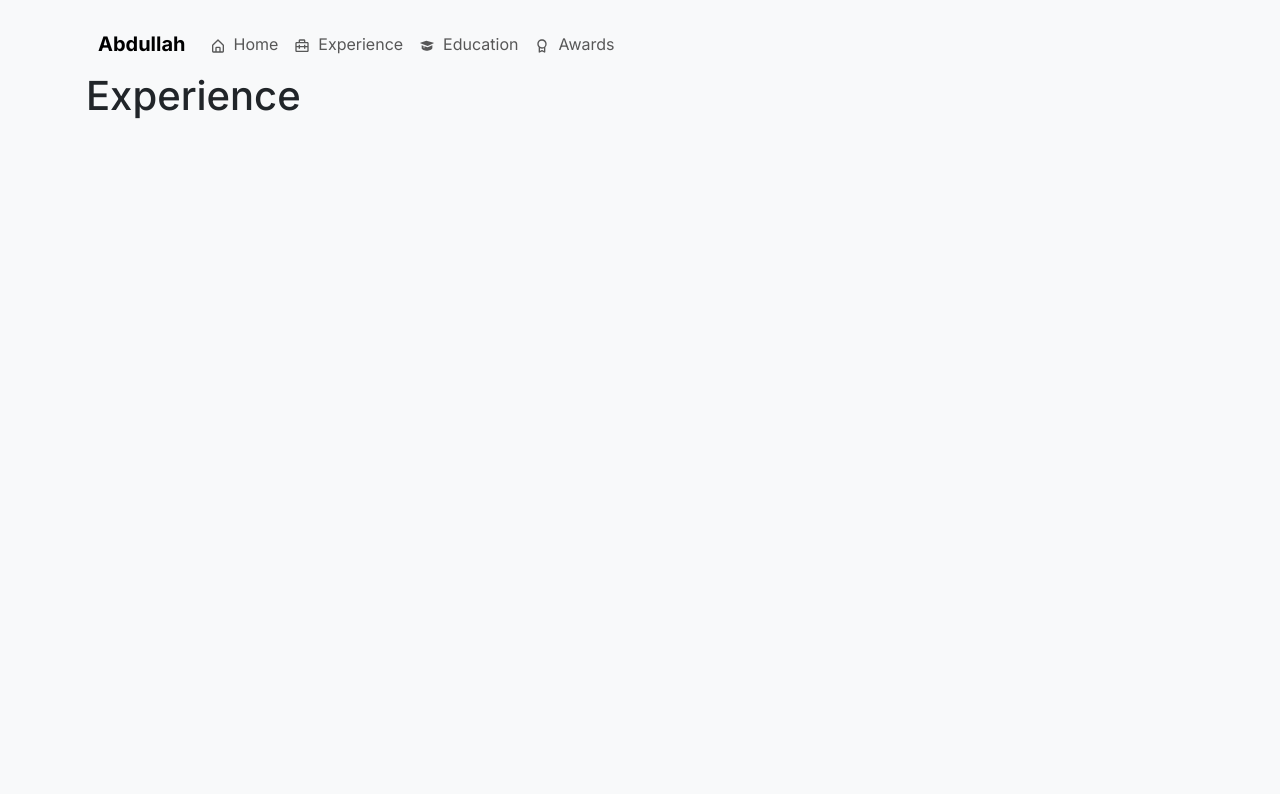
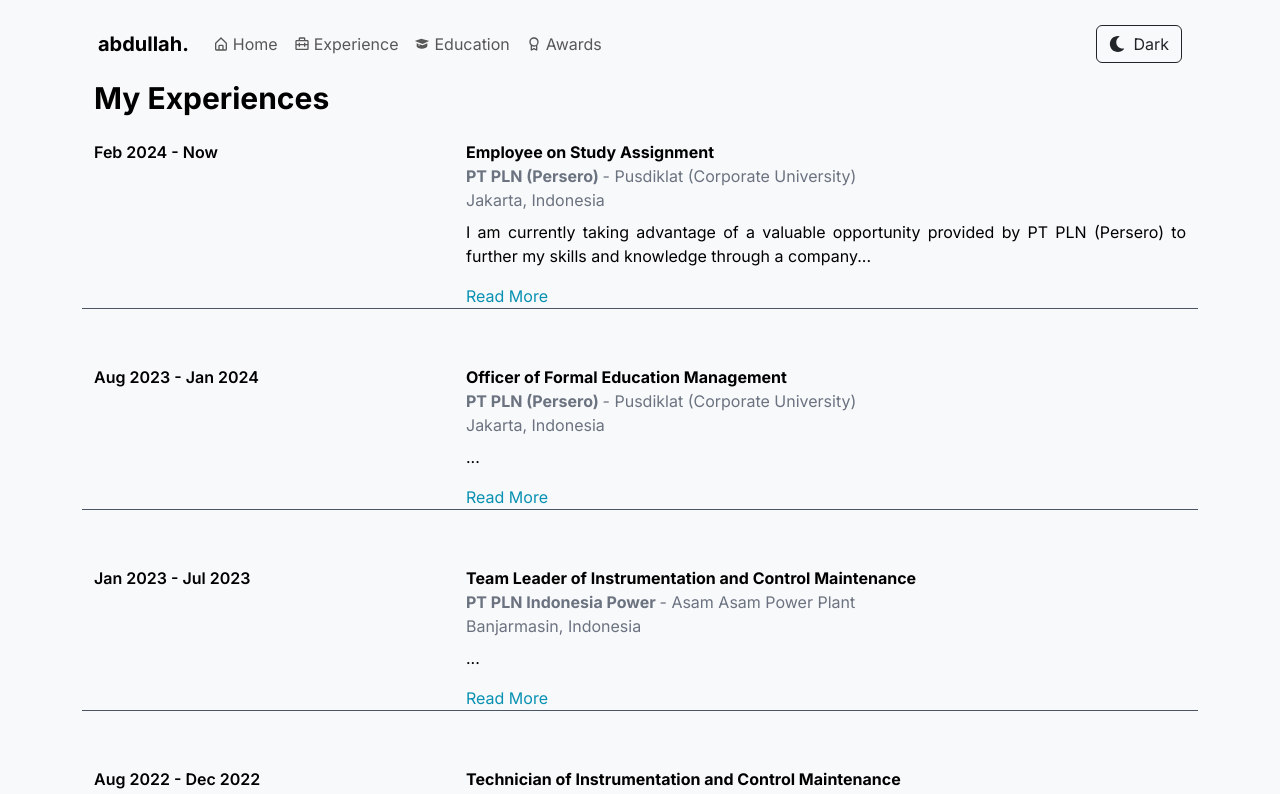
Before and after one commit to simplehasan/next_cv, a Next.js app: page /experience in a window 1280 px wide. Shown: the top 794 px of the page. Built offline with nearby package versions, Linux system fonts and the light colour scheme.

Commit message:
experiences

```diff
--- a/src/app/experience/page.jsx
+++ b/src/app/experience/page.jsx
@@ -1,7 +1,49 @@
+"use client";
+import { Col, Row } from "react-bootstrap";
+import { Experience as Exp } from "../../components/profile";
+import { useDarkMode } from "../../components/DarkModeContext";
+import React, { useState } from "react";
+
 const Experience = () => {
+  const { darkMode } = useDarkMode();
+  const [expandedItems, setExpandedItems] = useState({});
+
+  const toggleExpand = (key) => {
+    setExpandedItems(prev => ({...prev, [key]: !prev[key]}));
+  };
+
   return (
     <>
-      <h1>Experience</h1>
+      <Row className="p-2 align-items-start">
+        <h1 className="text-3xl font-bold mb-3">My Experiences</h1>
+
+        {Exp.map((exp, key) => (
+          <React.Fragment key={key}>
+            <Col md={4} className="text-start mt-2 font-semibold">
+              {exp.start} - {exp.end}
+            </Col>
+            <Col md={8} className="mt-2">
+              <strong>{exp.title}</strong>
+              <div className={darkMode ? "text-gray-400" : "text-gray-500"}>
+                <strong> {exp.company} </strong> - {exp.site}
+              </div>
+              <div className={darkMode ? "text-gray-400" : "text-gray-500"}>
+                {exp.city}, {exp.country}
+              </div>
+              <p className="mt-2 text-justify">
+                {expandedItems[key] ? exp.desc : `${exp.desc.substring(0, 150)}...`}
+              </p>
+              <button
+                onClick={() => toggleExpand(key)}
+                className="text-cyan-600 dark:text-cyan-500 hover:text-cyan-800"
+              >
+                {expandedItems[key] ? 'Read Less' : 'Read More'}
+              </button>
+            </Col>
+            <div className="border-t border-gray-600 dark:border-gray-400 my-12"></div>
+          </React.Fragment>
+        ))}
+      </Row>
     </>
   );
 };
--- a/src/app/globals.css
+++ b/src/app/globals.css
@@ -1,3 +1,40 @@
+@import "tailwindcss/base";
+@import "tailwindcss/components";
+@import "tailwindcss/utilities";
+
+/* Import Bootstrap CSS */
+@import "bootstrap/dist/css/bootstrap.min.css";
+
+/* Custom styles to handle specific conflicts */
+.navbar {
+    @apply flex items-center justify-between;
+}
+
+.navbar-light .navbar-brand {
+    @apply text-black;
+}
+
 .active {
     font-weight: 550;
 }
+
+:root {
+    --bg-color: #ffffff;
+    --text-color: #000000;
+    --link-color: #1a0dab;
+}
+
+.bg-dark {
+    --bg-color: #1b1b1b;
+    --text-color: #ffffff;
+    --link-color: #bb86fc;
+}
+
+body {
+    background-color: var(--bg-color);
+    color: var(--text-color);
+}
+
+a {
+    color: var(--link-color);
+}
--- a/src/app/layout.jsx
+++ b/src/app/layout.jsx
@@ -2,19 +2,23 @@
 import "bootstrap/dist/css/bootstrap.css";
 import "./globals.css";
 import BootstrapClient from "../components/BootstrapClient";
-import { Col, Container, Row } from "react-bootstrap";
+import { Container } from "react-bootstrap";
 import NavBar from "@/components/NavBar";
+import { DarkModeProvider } from "../components/DarkModeContext";
 
 const inter = Inter({ subsets: ["latin"] });
 
 export const metadata = {
-  title: "Create Next App",
-  description: "Generated by create next app",
+  title: "Abdullah | Profile",
+  description: "Profile of Abdullah Ibnu Hasan",
 };
+
+<link rel="icon" href="/favicon.ico" sizes="any" />;
 
 export default function RootLayout({ children }) {
   return (
     <html lang="en">
+      <DarkModeProvider>
         <body className={`${inter.className} bg-light`}>
           <BootstrapClient />
           <Container className="p-3">
@@ -22,6 +26,7 @@
             {children}
           </Container>
         </body>
+      </DarkModeProvider>
     </html>
   );
 }
--- a/src/app/page.jsx
+++ b/src/app/page.jsx
@@ -7,18 +7,19 @@
 export default function Home() {
   return (
     <>
-      <Row className="p-3 align-items-start">
+      <Row className="p-2 align-items-start">
         <Col md={4} className="d-flex justify-content-center mt-3">
           <Image
             src="/abdullah.jpeg"
             height={256}
             width={256}
-            alt="Abdullah"
+            alt="abdullah avatar"
             className="rounded-circle"
+            priority
           />
         </Col>
         <Col md={8} className="mt-3">
-          <h1>{About.name}</h1>
+          <h1 className="text-center text-md-start text-3xl font-bold">Hello! My name is Abdullah.</h1>
           <strong className="text-secondary">{About.currentTitle}</strong>
           <Col md={12}>{About.address}</Col>
           <Row>
@@ -26,17 +27,17 @@
           </Row>
           {/* About Me */}
           <Row className="text-left mt-3">
-            <h3>About Me</h3>
+            <h3 className="text-2xl font-semibold">About Me</h3>
             <Col md={12}>{About.desc}</Col>
           </Row>
 
           {/* Social Media */}
           <Row className="text-left mt-3">
-            <h3>Contacts</h3>
+            <h3 className="text-2xl font-semibold">Contacts</h3>
             {Social.map((social, key) => (
-              <Col md={12}>
-                <social.icon />{" "}
-                <Link href={social.url} className="text-decoration-none">
+              <Col md={12} className="d-flex align-items-center">
+                <social.icon className="me-2 text-xl"/>
+                <Link href={social.url} className="text-cyan-700 dark:text-cyan-500" target="_blank">
                   {social.platform}
                 </Link>
               </Col>
--- /dev/null
+++ b/src/components/DarkModeContext.jsx
@@ -0,0 +1,35 @@
+"use client";
+
+import { createContext, useContext, useEffect, useState } from "react";
+
+const DarkModeContext = createContext();
+
+export const useDarkMode = () => useContext(DarkModeContext);
+
+export const DarkModeProvider = ({ children }) => {
+  const [darkMode, setDarkMode] = useState(false);
+
+  useEffect(() => {
+    if (darkMode) {
+      document.documentElement.classList.add("dark");
+      document.body.classList.add("bg-dark");
+      document.getElementById("NavBar").classList.remove("navbar-light");
+      document.getElementById("NavBar").classList.add("navbar-dark");
+    } else {
+      document.documentElement.classList.remove("dark");
+      document.body.classList.remove("bg-dark");
+      document.getElementById("NavBar").classList.remove("navbar-dark");
+      document.getElementById("NavBar").classList.remove("navbar-light");
+    }
+  }, [darkMode]);
+
+  const toggleDarkMode = () => {
+    setDarkMode((prevMode) => !prevMode);
+  };
+
+  return (
+    <DarkModeContext.Provider value={{ darkMode, toggleDarkMode }}>
+      {children}
+    </DarkModeContext.Provider>
+  );
+};
--- /dev/null
+++ b/src/components/Footer.jsx
@@ -0,0 +1,9 @@
+const Footer = () => {
+  return (
+    <>
+      <div>Footer</div>
+    </>
+  );
+};
+
+export default Footer;
--- a/src/components/NavBar.jsx
+++ b/src/components/NavBar.jsx
@@ -1,11 +1,7 @@
 import Link from "next/link";
 import {
   Container,
-  DropdownDivider,
-  DropdownItem,
   Nav,
-  NavDropdown,
-  NavItem,
   NavLink,
   Navbar,
   NavbarBrand,
@@ -13,24 +9,27 @@
   NavbarToggle,
 } from "react-bootstrap";
 import { Routes } from "../components/routes";
+import ToggleDarkMode from "./ToggleDarkMode";
 
 const NavBar = () => {
   return (
     <>
-      <Navbar expand="lg" className="navbar-light">
+      <Navbar expand="lg" className="navbar-light" id="NavBar">
         <Container>
           <NavbarBrand href="/" as={Link}>
-            <strong>Abdullah</strong>
+            <strong>abdullah.</strong>
           </NavbarBrand>
           <NavbarToggle aria-controls="basic-navbar-nav" />
           <NavbarCollapse id="basic-navbar-nav">
             <Nav className="me-auto">
               {Routes.map((route, key) => (
-                <NavLink href={route.url} key={key} as={Link} className="align-items-center">
-                  <route.icon className="me-2" />
-                  {route.name}
+                <NavLink href={route.url} key={key} as={Link} className="d-flex align-items-center hover: text-semibold">
+                  <route.icon className="me-1" /> {route.name}
                 </NavLink>
               ))}
+            </Nav>
+            <Nav className="ms-auto">
+              <ToggleDarkMode />
             </Nav>
           </NavbarCollapse>
         </Container>
--- /dev/null
+++ b/src/components/ToggleDarkMode.jsx
@@ -0,0 +1,17 @@
+"use client";
+
+import { FaMoon, FaSun } from "react-icons/fa";
+import { useDarkMode } from "./DarkModeContext";
+
+const DarkModeToggle = () => {
+  const { darkMode, toggleDarkMode } = useDarkMode();
+
+  return (
+    <button onClick={toggleDarkMode} className={`d-flex align-items-center justify-center ${darkMode ? "btn btn-outline-light": "btn btn-outline-dark"}`}>
+      {darkMode ? <FaSun className="me-2"/> : <FaMoon className="me-2"/>}
+      {darkMode ? "Light" : "Dark"}
+    </button>
+  );
+};
+
+export default DarkModeToggle;
--- a/src/components/profile.jsx
+++ b/src/components/profile.jsx
@@ -11,7 +11,7 @@
   address: "Clayton VIC 3168, Melbourne Australia",
   desc: "Lorem Ipsum dolor si amet ...",
   currentTitle: "Master Student at Monash University",
-  nationality: "Indonesia"
+  nationality: "Indonesia",
 };
 
 export const Social = [
@@ -32,4 +32,60 @@
   },
 ];
 
-export const hobby = ["Movies", "Online Gaming"];
+export const Hobby = ["Movies", "Online Gaming"];
+
+export const Experience = [
+  {
+    start: "Feb 2024",
+    end: "Now",
+    title: "Employee on Study Assignment",
+    company: "PT PLN (Persero)",
+    site: "Pusdiklat (Corporate University)",
+    city: "Jakarta",
+    country: "Indonesia",
+    desc: `I am currently taking advantage of a valuable opportunity provided by PT PLN (Persero) to further my skills and
+          knowledge through a company-sponsored study leave program. During this time, I am immersing myself in cybersecurity
+          to enhance my expertise and contribute even more effectively to my company upon my return. Grateful to work for a
+          company that invests in the growth and development of its employees.`,
+  },
+  {
+    start: "Aug 2023",
+    end: "Jan 2024",
+    title: "Officer of Formal Education Management",
+    company: "PT PLN (Persero)",
+    site: "Pusdiklat (Corporate University)",
+    city: "Jakarta",
+    country: "Indonesia",
+    desc: "",
+  },
+  {
+    start: "Jan 2023",
+    end: "Jul 2023",
+    title: "Team Leader of Instrumentation and Control Maintenance",
+    company: "PT PLN Indonesia Power",
+    site: "Asam Asam Power Plant",
+    city: "Banjarmasin",
+    country: "Indonesia",
+    desc: "",
+  },
+  {
+    start: "Aug 2022",
+    end: "Dec 2022",
+    title: "Technician of Instrumentation and Control Maintenance",
+    company: "PT PLN (Persero)",
+    site: "Asam Asam Power Plant",
+    city: "Banjarmasin",
+    country: "Indonesia",
+    desc: "",
+  },
+  {
+    start: "Jul 2019",
+    end: "Jul 2022",
+    title: "Predictive Maintenance Engineer",
+    company: "PT PLN (Persero)",
+    site: "Asam Asam Power Plant",
+    city: "Banjarmasin",
+    country: "Indonesia",
+    desc: "",
+  },
+];
--- a/tailwind.config.js
+++ b/tailwind.config.js
@@ -1,5 +1,6 @@
 /** @type {import('tailwindcss').Config} */
 module.exports = {
+  darkMode: "class",
   content: [
     "./src/pages/**/*.{js,ts,jsx,tsx,mdx}",
     "./src/components/**/*.{js,ts,jsx,tsx,mdx}",
```
Lines whose indentation alone changed are shown as unchanged.
